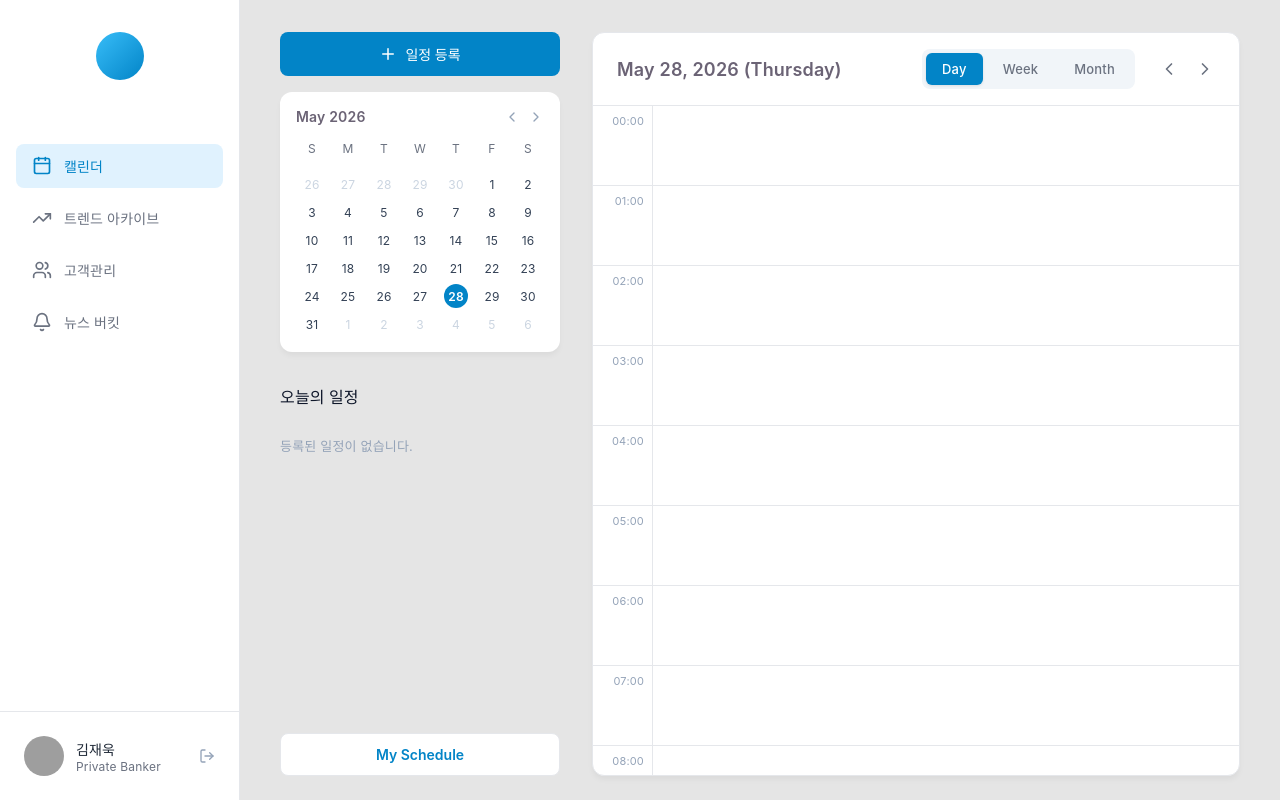
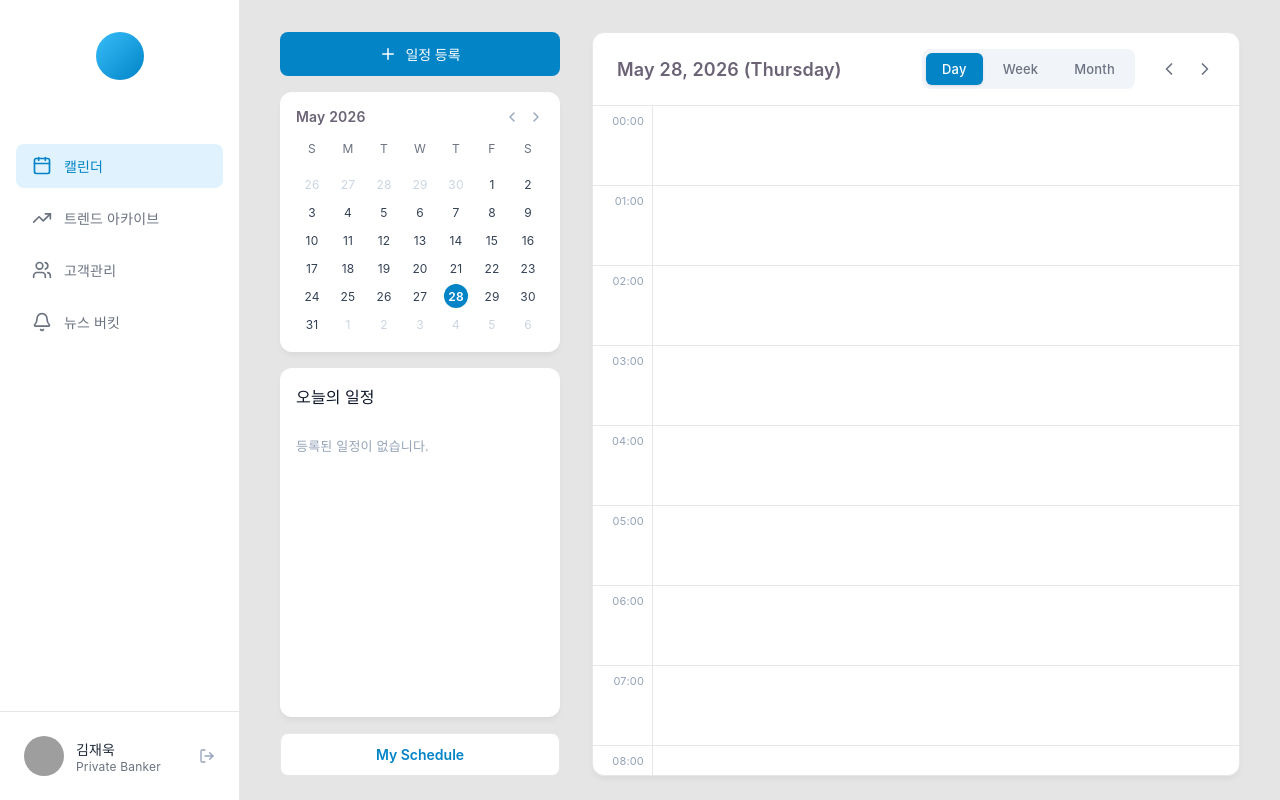
Before and after one commit to PoomSaengPoomSa/POOM-FRONT, a React app: page /daily-calendar in a window 1280 px wide. Built offline with nearby package versions, Linux system fonts and the light colour scheme; grey boxes are pictures that could not be loaded; the HTML template or start-up script is replaced by a standard one.

Commit message:
캘린더 오늘의 일정 UI 개선

```diff
--- a/src/pages/calendar/CalendarNew.css
+++ b/src/pages/calendar/CalendarNew.css
@@ -283,6 +283,15 @@
   padding: 8px 0;
 }
 
+.cal-today-schedule-container {
+  background: white;
+  border-radius: 12px;
+  padding: 16px;
+  box-shadow: 0 4px 6px -1px rgba(0,0,0,0.05);
+  display: flex;
+  flex-direction: column;
+}
+
 .cal-today-schedule {
   display: flex;
   flex-direction: column;
@@ -295,6 +304,8 @@
   font-size: 16px;
   font-weight: 600;
   color: #0f172a;
+  margin-top: 0;
+  margin-bottom: 16px;
 }
 
 .cal-schedule-item {
--- a/src/pages/calendar/DailyCalendar.jsx
+++ b/src/pages/calendar/DailyCalendar.jsx
@@ -165,7 +165,7 @@ export default function DailyCalendar() {
               </div>
             </div>
 
-            <div>
+            <div className="cal-today-schedule-container">
               <h3 className="cal-schedule-title">오늘의 일정</h3>
               <div className="cal-today-schedule">
                 {todayEvents.length === 0 ? (
--- a/src/pages/calendar/MonthlyCalendar.jsx
+++ b/src/pages/calendar/MonthlyCalendar.jsx
@@ -147,7 +147,7 @@ export default function MonthlyCalendar() {
               </div>
             </div>
 
-            <div>
+            <div className="cal-today-schedule-container">
               <h3 className="cal-schedule-title">오늘의 일정</h3>
               <div className="cal-today-schedule">
                 {todayEvents.length === 0 ? (
--- a/src/pages/calendar/WeeklyCalendar.jsx
+++ b/src/pages/calendar/WeeklyCalendar.jsx
@@ -172,7 +172,7 @@ export default function WeeklyCalendar() {
               </div>
             </div>
 
-            <div>
+            <div className="cal-today-schedule-container">
               <h3 className="cal-schedule-title">오늘의 일정</h3>
               <div className="cal-today-schedule">
                 {todayEvents.length === 0 ? (
```
